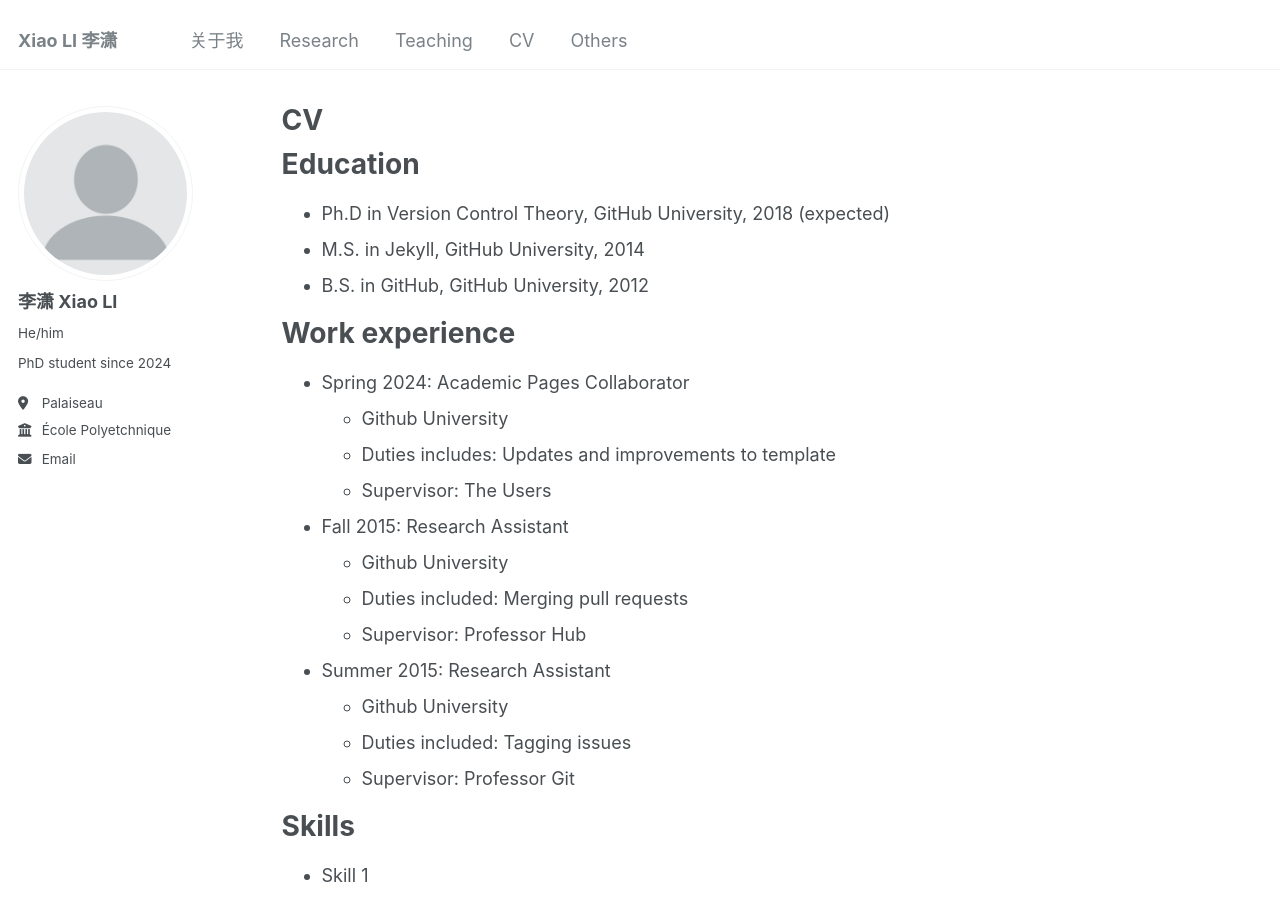
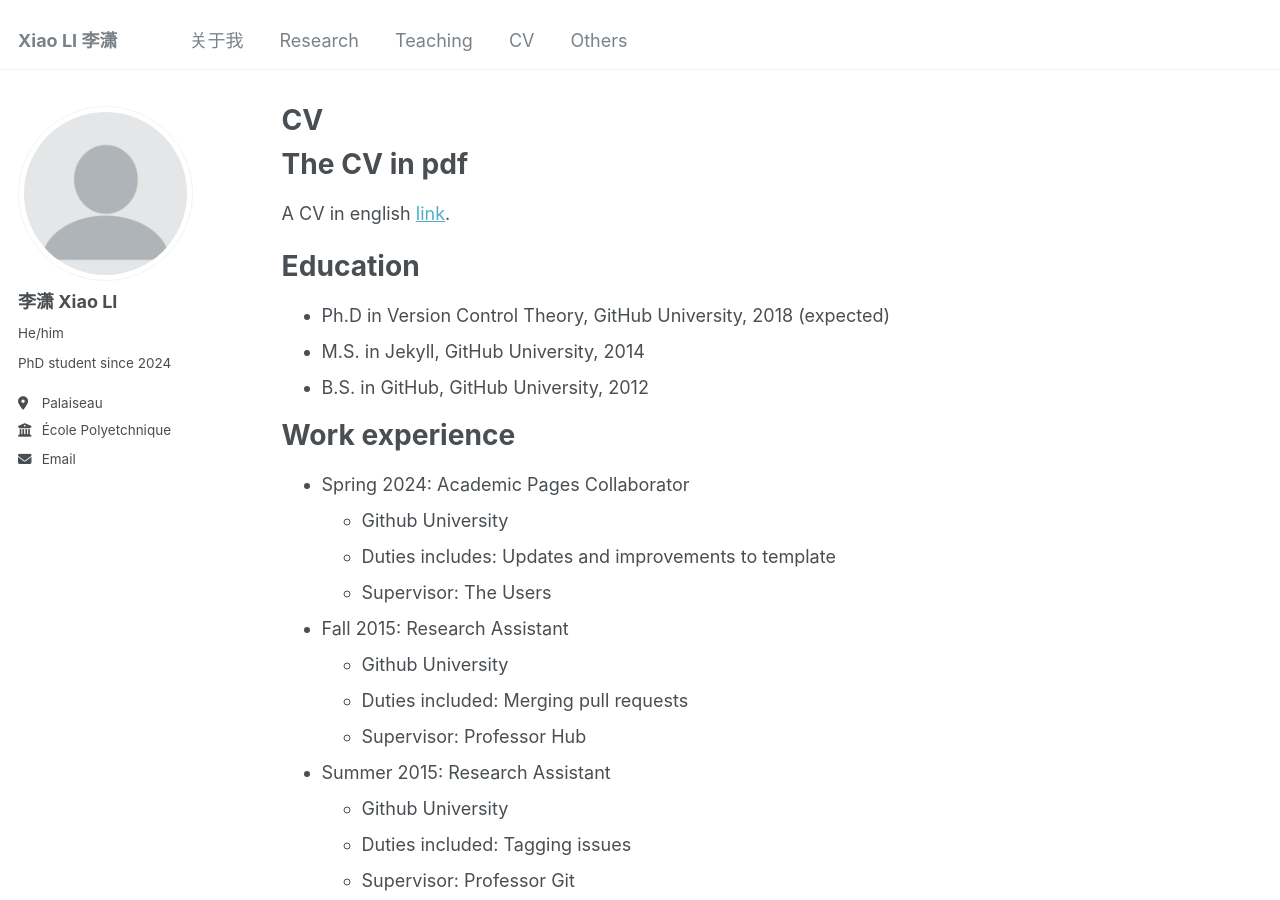
Before and after one commit to XiaoLi-CN/xiaoli.github.io, a Jekyll site: the page built from _pages/cv.md, in a window 1280 px wide and 900 px high. Built offline with Jekyll 4.4.1, drawn with Linux system fonts in a browser that asks for light colours.

Commit message:
Update cv.md

```diff
--- a/_pages/cv.md
+++ b/_pages/cv.md
@@ -8,6 +8,12 @@ redirect_from:
 ---
 
 {% include base_path %}
+
+The CV in pdf
+======
+
+A CV in english [link](http://https://xiaoli-cn.github.io/files/CVenglish "CV_eng").
+
 
 Education
 ======
```
